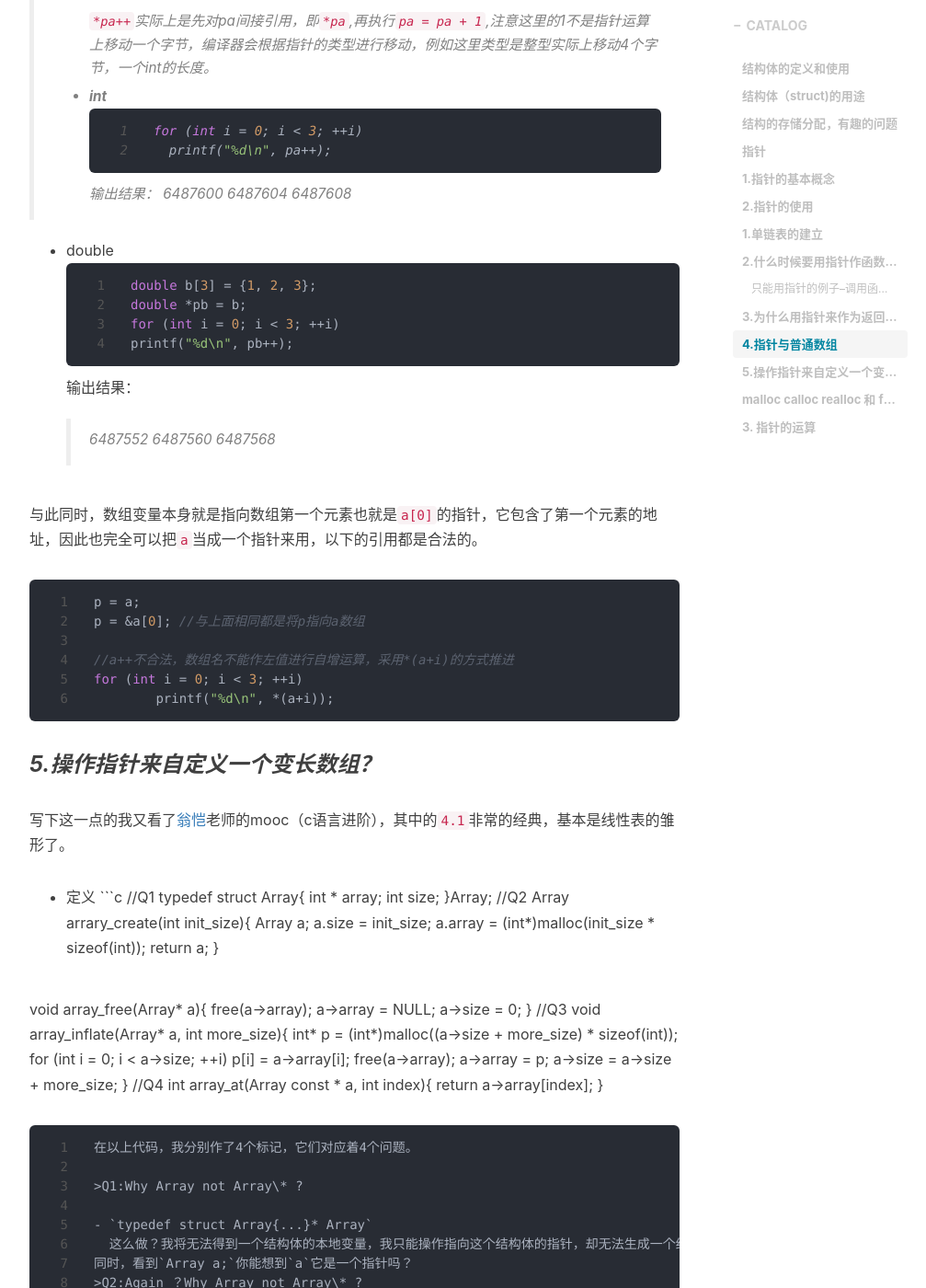
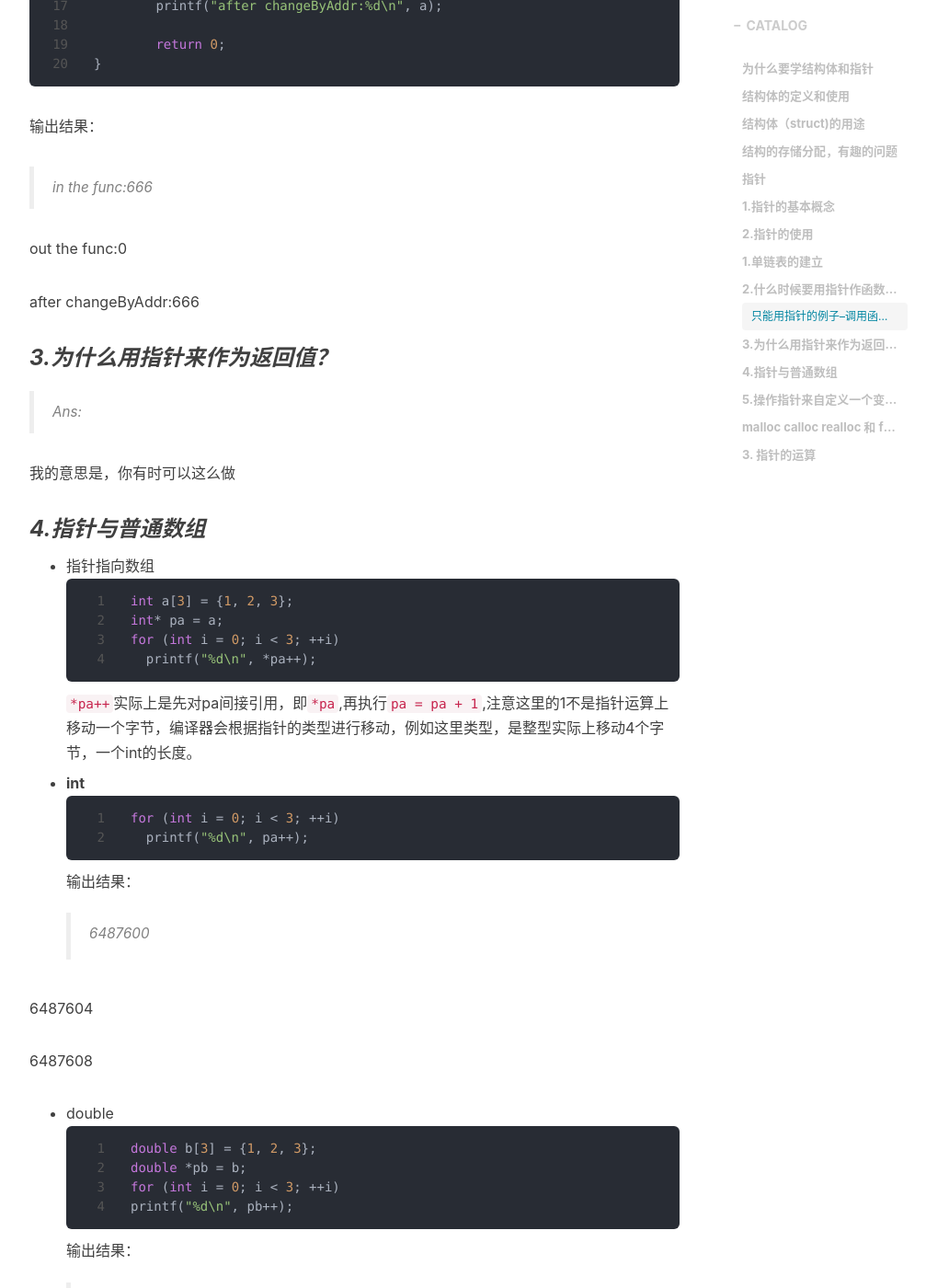
Before and after one commit to TuoAiTang/TuoAiTang.github.io, a Jekyll site: the page built from _posts/2018-10-13-谈谈我对指针和结构体的理解.md, in a window 1280 px wide and 1400 px high, scrolled down 4925 px. Shown: the whole window at 92% size, without its empty margins (233-1240 px from the left). Built offline with Jekyll 4.4.1, drawn with Linux system fonts in a browser that asks for light colours; nearby versions of some CDN libraries; comment, search, counter and statistics services are not loaded; some of the changed text lies outside the part shown.

Commit message:
format my markdown

````diff
--- a/_posts/2018-10-13-谈谈我对指针和结构体的理解.md
+++ b/_posts/2018-10-13-谈谈我对指针和结构体的理解.md
@@ -13,14 +13,17 @@ tags:
     - 数据结构
 ---
 
-#为什么要学结构体和指针
+# 为什么要学结构体和指针
 最近重学C语言版的数据结构，在动手实现前，觉得好像和Java也差不了太多，直接上手写了一个最基本的**顺序存储**的线性表，嗯，有几个语法错误，在编译器的提示下，修正并运行起来，真正的问题才真正开始，`segment fault`,出现了。
 >`segment fault`翻译过来也就是段错误属于`Runtime Error`
 >当你访问未分配的内存时,会抛出该错误
 
 `C`中关于内存的问题还有**内存泄漏（memory leak)**, 这些问题最终都有可能抛出段错误，或者程序运行无响应，又或在运行结束后返回像这样的一行语句
+
 `Process exited after 5.252 seconds with return value 3221225477`
-而这些内存问题的根源往往是对指针的使用不够恰当，忽略了指针的初始化，或者弄不清楚指针的指向。由于大一学习C语言时，不够用功，对指针与结构体的基础有相当的缺失，为了弥补这些缺失，同时方便后续数据机构的C实现，我决定重新探究一下C和指针，在学习的过程中也很感谢[C和指针](https://book.douban.com/subject/3012360/)这本书，我重点阅读了`6，10，11，12`四个章节的内容，pdf版我也会放在文末。
+
+而这些内存问题的根源往往是对指针的使用不够恰当，忽略了指针的初始化，或者弄不清楚指针的指向。由于大一学习C语言时，不够用功，对指针与结构体的基础有相当的缺失，为了弥补这些缺失，同时方便后续数据机构的C实现，我决定重新探究一下C和指针。
+在学习的过程中也很感谢[C和指针](https://book.douban.com/subject/3012360/)这本书，我重点阅读了`6，10，11，12`四个章节的内容，pdf版我也会放在文末。
 # 结构体的定义和使用
 ```c
 struct ListNode {
@@ -63,14 +66,18 @@ printf("s2 size:%d\n", sizeof(struct s2));
 ```
 输出结果：
 >s1 size:12
+
 >s2 size:8
 
 这就是这两个结构体存储结构的差异导致的，我们都知道
 >1个int = 4个字节
+
 >1个字符 = 1个字节
 
-s1: 先拿1个字节存放a, 而a后面的3个字节**空闲**，接下来4个字节的b, 最后1个字节的c**空闲**3个字节，以存放下一个结构体，一共12个字节
-s2: b占用4个字节，a,c 占用2个**连续**的字节， 最后**空余**2个字节，以存放下一个结构体，一共8个字节
+- s1: 先拿1个字节存放a, 而a后面的3个字节**空闲**，接下来4个字节的b, 最后1个字节的c**空闲**3个字节，以存放下一个结构体，一共12个字节
+
+- s2: b占用4个字节，a,c 占用2个**连续**的字节， 最后**空余**2个字节，以存放下一个结构体，一共8个字节
+
 # 指针
 ## 1.指针的基本概念
 - 指针也是一个**变量**
@@ -80,6 +87,7 @@ s2: b占用4个字节，a,c 占用2个**连续**的字节， 最后**空余**2
 - 指针的值是一个**整形数据**
 - 指针的**大小**是一个常数（通常是4个字节，64位操作系统是8个字节，但编译器也许统统默认为32位）
 - 指针的**类型**(void\*/int\*/flot\*等)决定了**间接引用**时对值的解析（值在内存中都是由一串2进制的位表示，显然值的类型并非值本身固有得特性，而是取决于它的使用方式）
+
 例：一个32位bit（4个字节byte)值：01100111011011000110111101100010
 
 | 类型 | 值 |
@@ -90,7 +98,7 @@ s2: b占用4个字节，a,c 占用2个**连续**的字节， 最后**空余**2
 |浮点数| 1.116533 * 10^24
 
 ## 2.指针的使用
->指针的使用场景：
+指针的使用场景：
 >1. 建立**链表**
 >2. 作为**函数参数**传递
 >3. 作为**函数返回值**
@@ -108,8 +116,12 @@ struct ListNode {
 ### *2.什么时候要用指针作函数参数？*
 >Ans:
  >1. 要通过函数改变一个函数外传来的参数的值，只能用址传递，即用指针作为参数传进函数。
->2. 即使不要求对变量修改，也最好用指针作参数。尤其是当传入参数过大时，例如一个成员众多的结构体，最好用指向该结构体的指针来代替，一个指针最大也就8个字节，不仅如此，C语言传值调用方式要求将参数的一份拷贝传递给函数，因此，值传递对空间和时间都是一个极大的浪费，以后可以看到将指针作为参数的例子将会很常见，址传递唯一的缺陷在于存在函数修改该变量，可以将其设为常指针的方式避免这种情况的发生。
+>2. 即使不要求对变量修改，也最好用指针作参数。
+尤其是当传入参数过大时，例如一个成员众多的结构体，最好用指向该结构体的指针来代替，一个指针最大也就8个字节，不仅如此，C语言传值调用方式要求将参数的一份拷贝传递给函数。
+因此，值传递对空间和时间都是一个极大的浪费，以后可以看到将指针作为参数的例子将会很常见，址传递唯一的缺陷在于存在函数修改该变量，可以将其设为常指针的方式避免这种情况的发生。
+
 `void print_large_struct(large_struct const * st){}`
+
 这行语句的作用是，告诉编译器我的st这个指针是一个常指针，它指向的内容不能被改变，如果我在函数不小心改变了它的内容，请报错给我。
 
 
@@ -138,11 +150,16 @@ int main()
 ```
 输出结果：
 >in the func:666
+
 out the func:0
+
 after changeByAddr:666
+
+
 ### *3.为什么用指针来作为返回值？*
 >Ans:
->我的意思是，你有时可以这么做
+
+我的意思是，你有时可以这么做
 ### *4.指针与普通数组*
 - 指针指向数组
 ```c
@@ -151,7 +168,7 @@ int* pa = a;
 for (int i = 0; i < 3; ++i)
 	printf("%d\n", *pa++);
 ```
-`*pa++`实际上是先对pa间接引用，即`*pa`,再执行`pa = pa + 1`,注意这里的1不是指针运算上移动一个字节，编译器会根据指针的类型进行移动，例如这里类型是整型实际上移动4个字节，一个int的长度。
+`*pa++`实际上是先对pa间接引用，即`*pa`,再执行`pa = pa + 1`,注意这里的1不是指针运算上移动一个字节，编译器会根据指针的类型进行移动，例如这里类型，是整型实际上移动4个字节，一个int的长度。
 - **int**
 ```c
 for (int i = 0; i < 3; ++i)
@@ -159,8 +176,10 @@ for (int i = 0; i < 3; ++i)
 ```
 输出结果：
 >6487600
->6487604
->6487608
+
+6487604
+
+6487608
 
 - double
 ```c
@@ -171,8 +190,10 @@ for (int i = 0; i < 3; ++i)
 ```
 输出结果：
 >6487552
->6487560
->6487568
+
+6487560
+
+6487568
 
 与此同时，数组变量本身就是指向数组第一个元素也就是`a[0]`的指针，它包含了第一个元素的地址，因此也完全可以把`a`当成一个指针来用，以下的引用都是合法的。
 ```c
@@ -186,6 +207,7 @@ for (int i = 0; i < 3; ++i)
 ### *5.操作指针来自定义一个变长数组？*
 写下这一点的我又看了[翁恺](https://www.icourse163.org/course/ZJU-200001)老师的mooc（c语言进阶），其中的`4.1`非常的经典，基本是线性表的雏形了。
 - 定义
+
 ```c
 //Q1
 typedef struct Array{
@@ -219,6 +241,9 @@ int array_at(Array const * a, int index){
 	return a->array[index];
 }
 ```
+
+
+
 在以上代码，我分别作了4个标记，它们对应着4个问题。
 
 >Q1:Why Array not Array\* ?
@@ -240,10 +265,10 @@ Array* array_create(int init_size){
 >2. 如果是全局变量，存储在DATA段或者BSS段，它的空间是始终存在的，直至程序结束运行。
 >3. 如果是new或者malloc得到的空间，它存储在HEAP（堆）中，除非手动delete或free，否则空间会一直占用直至进程结束。
 
-函数的确返回了一个指针，但在函数返回的同时，a就会被回收，那么你返回的a的地址就是一个指向未知位置的指针，是一个意义不明确的值，不再是你所认为的指向那个你当初在函数里创造的结构体了哦。
+函数的确返回了一个指针，但在函数返回的同时，a就会被回收，那么你返回的a的地址就是一个指向**未知位置**的指针，是一个**意义不明确**的值，不再是你所认为的指向那个你当初在函数里创造的结构体了哦。
 
 另一种做法？
-```
+```c
 Array* array_create(Array* a, int init_size){
 	a->size = init_size;
 	a->array = (int*)malloc(init_size * sizeof(int));
@@ -267,11 +292,16 @@ void array_inflate(Array* a, int more_size){
 那么既然都已经接触到`malloc`,` realloc`了，不妨在此总结以下这几个函数吧！
 ### malloc calloc realloc 和 free
 >它们都是从堆上获取可用的（连续？至少逻辑上是连续的，物理上根据操作系统，
->很可能不是连续的）的内存块的首地址，返回的都是void\*类型的指针，都需要强制类型转换。它们申请的内存有可能比你的请求略多一点，内存库为空时返回NULL指针。**现实是存在这个可能的！因此用到动态内存分配时一定要检查返回是不是NULL啊**！
+很可能不是连续的）的内存块的首地址，返回的都是void\*类型的指针，都需要强制类型转换。
+它们申请的内存有可能比你的请求略多一点，内存库为空时返回NULL指针。
+**现实是存在这个可能的！因此用到动态内存分配时一定要检查返回是不是NULL啊**！
+
+
 - realloc与malloc不同的在于，realloc需要一个原内存的地址，和一个扩大后的size，如果原内存后面接着有可用的内存块，就将这一部分也分给原地址，否则寻找一个足够大的内存，返回新的地址并且自动将数据复制到新的内存
 - calloc第一个参数为申请的个数，第二个参数为每个单元的大小，例如`calloc(100,sizeof(int))`申请100个int大小的内存。注意，calloc最大的不同在于它会自动为这些内存初始化，指针初始化为NULL, 很大程度上避免了一些未初始化的错误。
 - free接受一个指针类型的参数，这个参数要么是NULL，`free(NULL)`是安全的。
 要么就只能是上面三兄弟从堆里分配来的内存了。
+
 >Q4: Why const\* ?
 
 这算是指针作为函数参数传入的例子了吧，const是因为我不希望我访问a中元素时，a被修改掉了，所以告诉编译器帮我盯着一下。事实上我们看到函数里面很安全，并没有对`*a`进行修改,函数足够简单时，我们完全可以去掉`const`。
````
